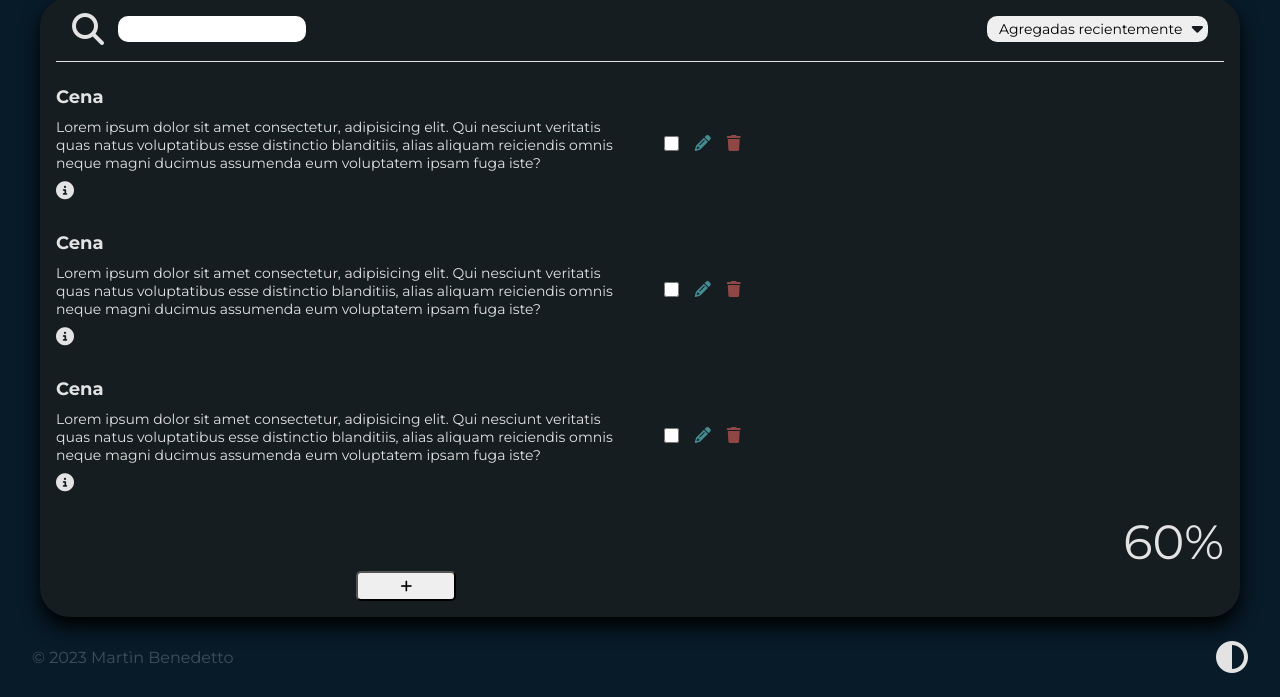
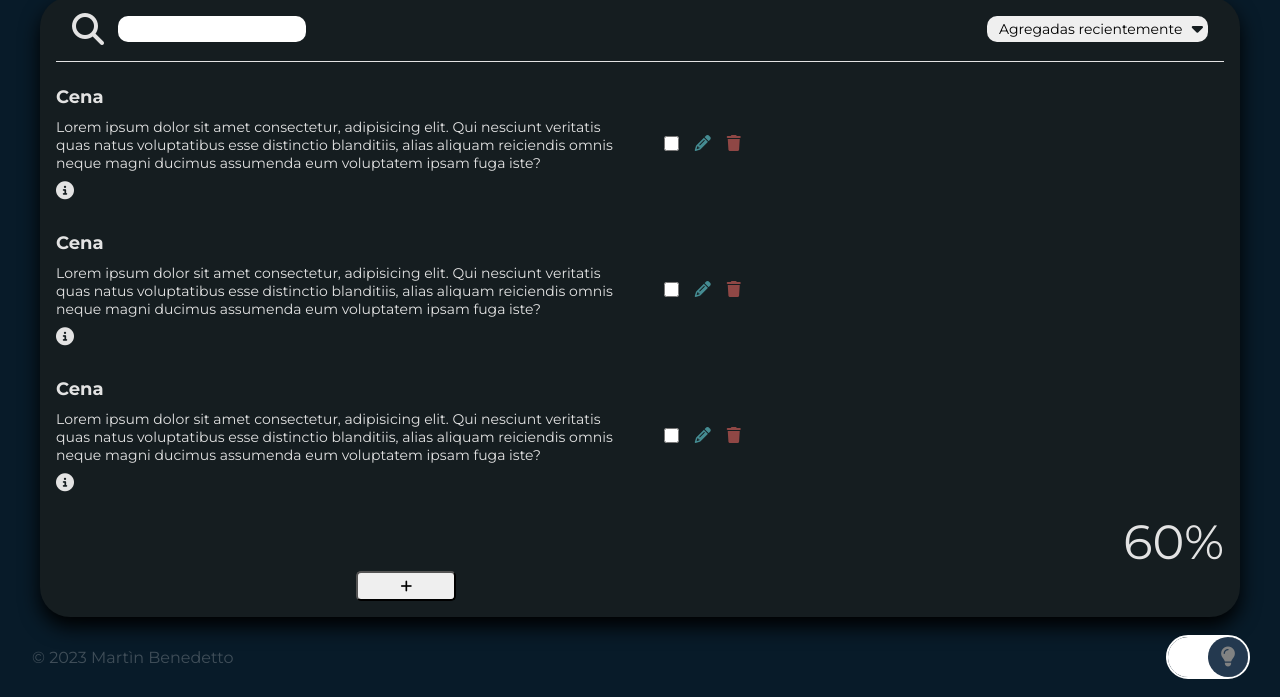
Before and after one commit to Tinchobtt/Unify, a website: page index.html in a window 1280 px wide. Shown: the part 103-800 px from the top of the page. Drawn offline with Linux system fonts and the light colour scheme.

Commit message:
switch de modo oscuro/claro

```diff
--- a/index.html
+++ b/index.html
@@ -138,7 +138,9 @@
             <p>© 2023 Martìn Benedetto</p>
         </div>
         <div class="dark-light">
-            <span class="dark l-text"><i class="fa-solid fa-circle-half-stroke"></i></span>
+            <div class="track">
+                <span class="handle"><i class="fa-solid fa-lightbulb"></i>
+            </div>
         </div>
     </footer>
     <script src="https://kit.fontawesome.com/95134b7c36.js" crossorigin="anonymous"></script>
--- a/js/action.js
+++ b/js/action.js
@@ -0,0 +1,7 @@
+/*SWITCH*/
+const handle = document.querySelector('.handle');
+const icon = document.querySelector('.fa-solid');
+
+handle.addEventListener('click', ()=>{
+    handle.classList.toggle('move');
+})
--- a/scss/_footer.scss
+++ b/scss/_footer.scss
@@ -11,9 +11,39 @@
         }
     }
     .dark-light{
+        .track{
+            position: relative;
+            width: 80px;
+            height: 40px;
+            background-color: rgb(255, 255, 255);
+            border-radius: 50px;
+            outline: 2px solid #ffffff;
+          }
+        .handle{
+            display: flex;
+            justify-content: center;
+            align-items: center;
+            position: absolute;
+            width: 40px;
+            height: 100%;
+            background-color: rgb(36, 57, 79);
+            border-radius: 50%;
+            transform: translateX(calc(100%));
+            cursor: pointer;
+            transition: all .5s ease-in-out;
+        }
         .fa-solid{
-            cursor: pointer;
-            transition: color .5s;
+            font-size: 20px;
+            color: rgb(129, 130, 130);
+            transition: color .6s;
+        }
+        .move{
+            transform: translateX(0);
+            background-color: rgb(72, 94, 119);
+        }
+        .move .fa-lightbulb{
+            color: rgb(255, 225, 31);
+            text-shadow: 0 0 15px rgb(255, 241, 149);
         }
         .dark{
             color: var(--white);
```
Also changed, not shown: css/design.css, 1 other file.
